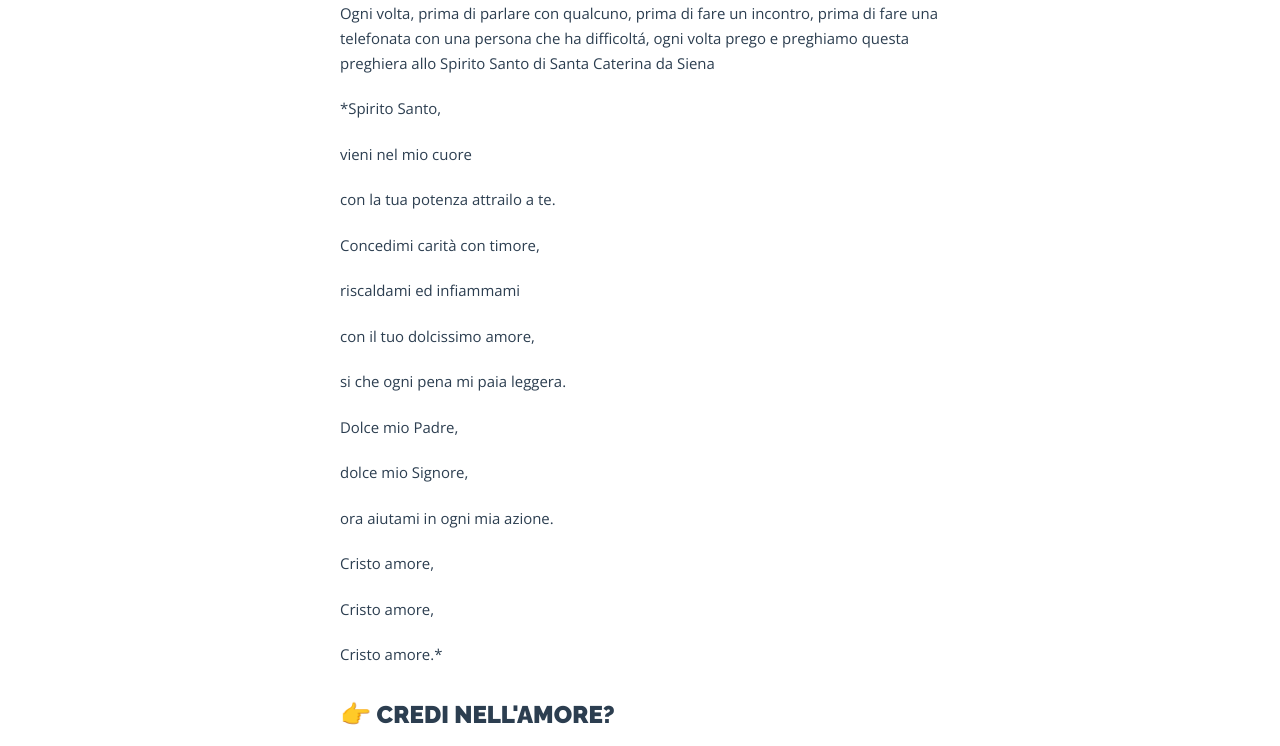
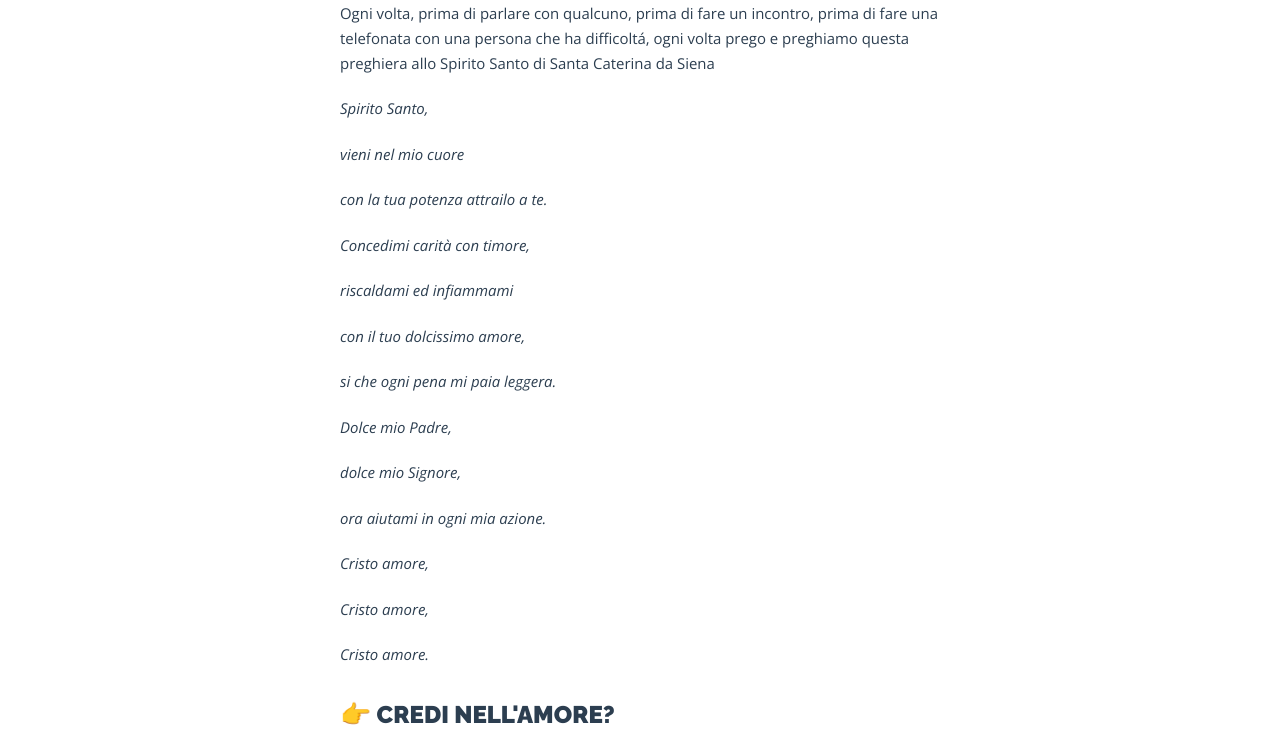
Before and after one commit to ruvido/5p2p, a Jekyll site: the page built from _posts/2019/2019-05-07-3-regole-d-oro-per-dialogare-da-dio.md, in a window 1280 px wide and 1400 px high, scrolled down 8719 px. Shown: the part 162-908 px from the top of the window. Built offline with Jekyll 4.4.1, drawn with Linux system fonts in a browser that asks for light colours.

```diff
--- a/_posts/2019/2019-05-07-3-regole-d-oro-per-dialogare-da-dio.md
+++ b/_posts/2019/2019-05-07-3-regole-d-oro-per-dialogare-da-dio.md
@@ -119,28 +119,28 @@ Saper dialogare crea intimitá, unione profonda, condivisione vera. Quando l'alt
 
 Non dimenticate che il punto da tenere ben presente è che siamo diversi e parliamo lingue diverse. Lo Spirito Santo dona la grazia di capirci!! Bisogna sempre chiederla. Ogni volta, prima di parlare con qualcuno, prima di fare un incontro, prima di fare una telefonata con una persona che ha difficoltá, ogni volta prego e preghiamo questa preghiera allo Spirito Santo di Santa Caterina da Siena
 
-*Spirito Santo,
+*Spirito Santo,*
 
-vieni nel mio cuore
+*vieni nel mio cuore*
 
-con la tua potenza attrailo a te.
+*con la tua potenza attrailo a te.*
 
-Concedimi carità con timore,
+*Concedimi carità con timore,*
 
-riscaldami ed infiammami
+*riscaldami ed infiammami*
 
-con il tuo dolcissimo amore,
+*con il tuo dolcissimo amore,*
 
-si che ogni pena mi paia leggera.
+*si che ogni pena mi paia leggera.*
 
-Dolce mio Padre,
+*Dolce mio Padre,*
 
-dolce mio Signore,
+*dolce mio Signore,*
 
-ora aiutami in ogni mia azione.
+*ora aiutami in ogni mia azione.*
 
-Cristo amore,
+*Cristo amore,*
 
-Cristo amore,
+*Cristo amore,*
 
-Cristo amore.*
+*Cristo amore.*
```
